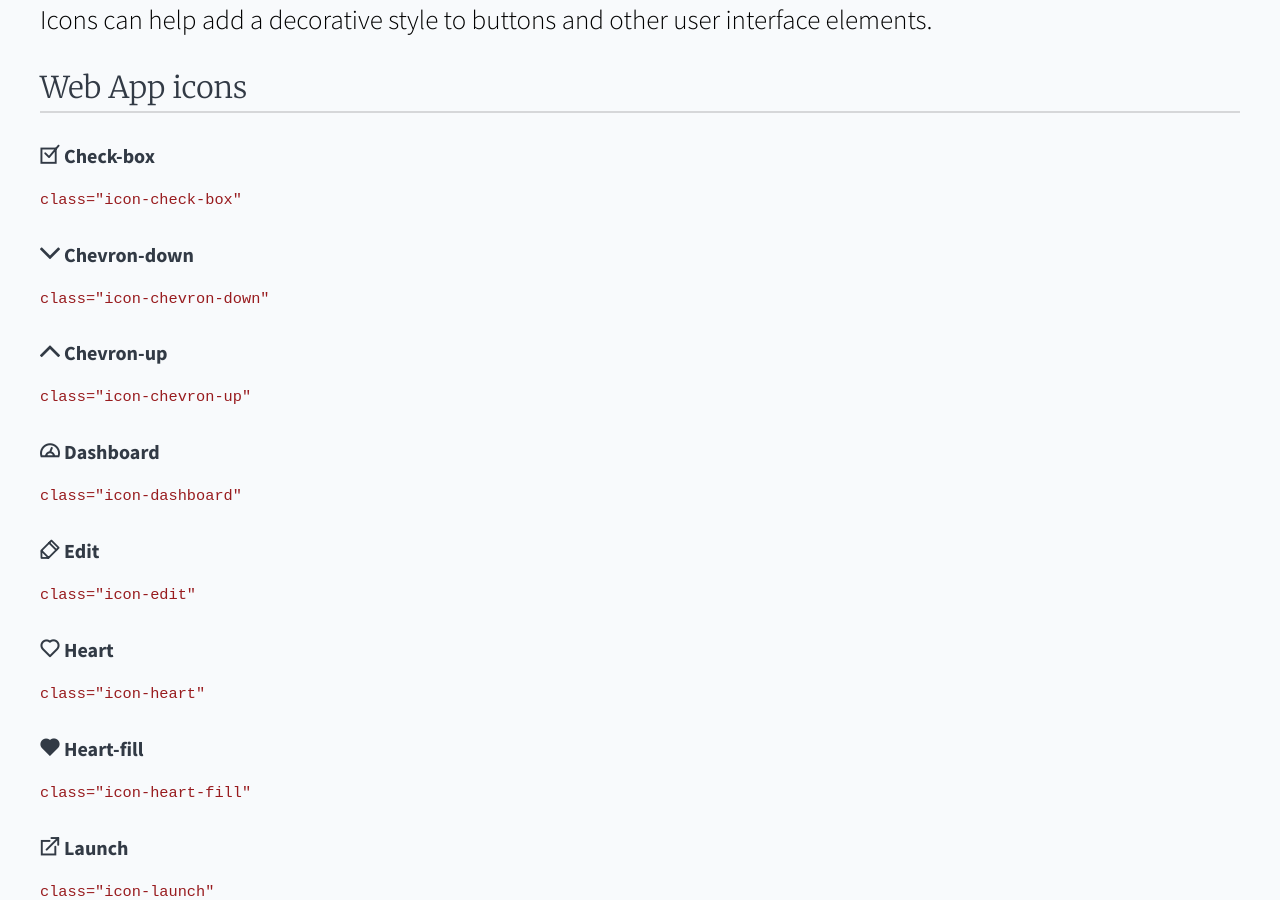
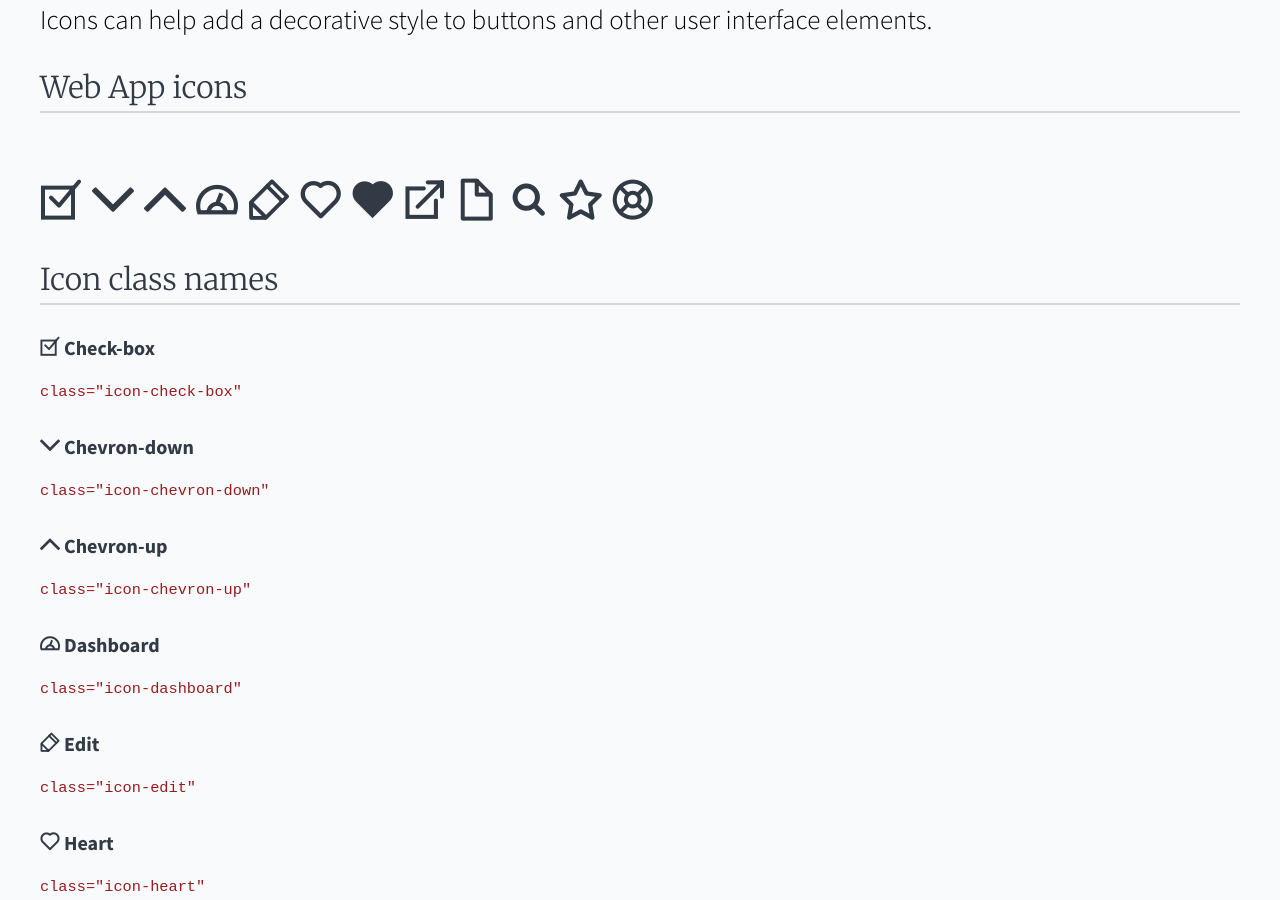
Before and after one commit to webb1750/treas-design-system, a Jekyll site: the page built from visual-style/icons/index.md, in a window 1280 px wide and 900 px high, scrolled down 364 px. Built offline with Jekyll 4.4.1, drawn with Linux system fonts in a browser that asks for light colours; some web fonts are replaced.

Commit message:
icons page updated

````diff
--- a/visual-style/icons/index.md
+++ b/visual-style/icons/index.md
@@ -6,6 +6,10 @@ intro: "Icons can help add a decorative style to buttons and other user interfac
 
 ## Web App icons
 
+
+# <span class="icon-check-box ds-icon"></span> <span class="icon-chevron-down ds-icon"></span> <span class="icon-chevron-up ds-icon"></span> <span class="icon-dashboard ds-icon"></span> <span class="icon-edit ds-icon"></span> <span class="icon-heart ds-icon"></span> <span class="icon-heart-fill ds-icon"></span> <span class="icon-launch ds-icon"></span> <span class="icon-paper ds-icon"></span> <span class="icon-search ds-icon"></span> <span class="icon-star ds-icon"></span> <span class="icon-support ds-icon"></span>
+
+## Icon class names
 
 ### <span class="icon-check-box"></span> Check-box
 ```class="icon-check-box"```
````
Also changed, not shown: img/components/icons.png (added), img/icons/icon-launch.svg (deleted).
